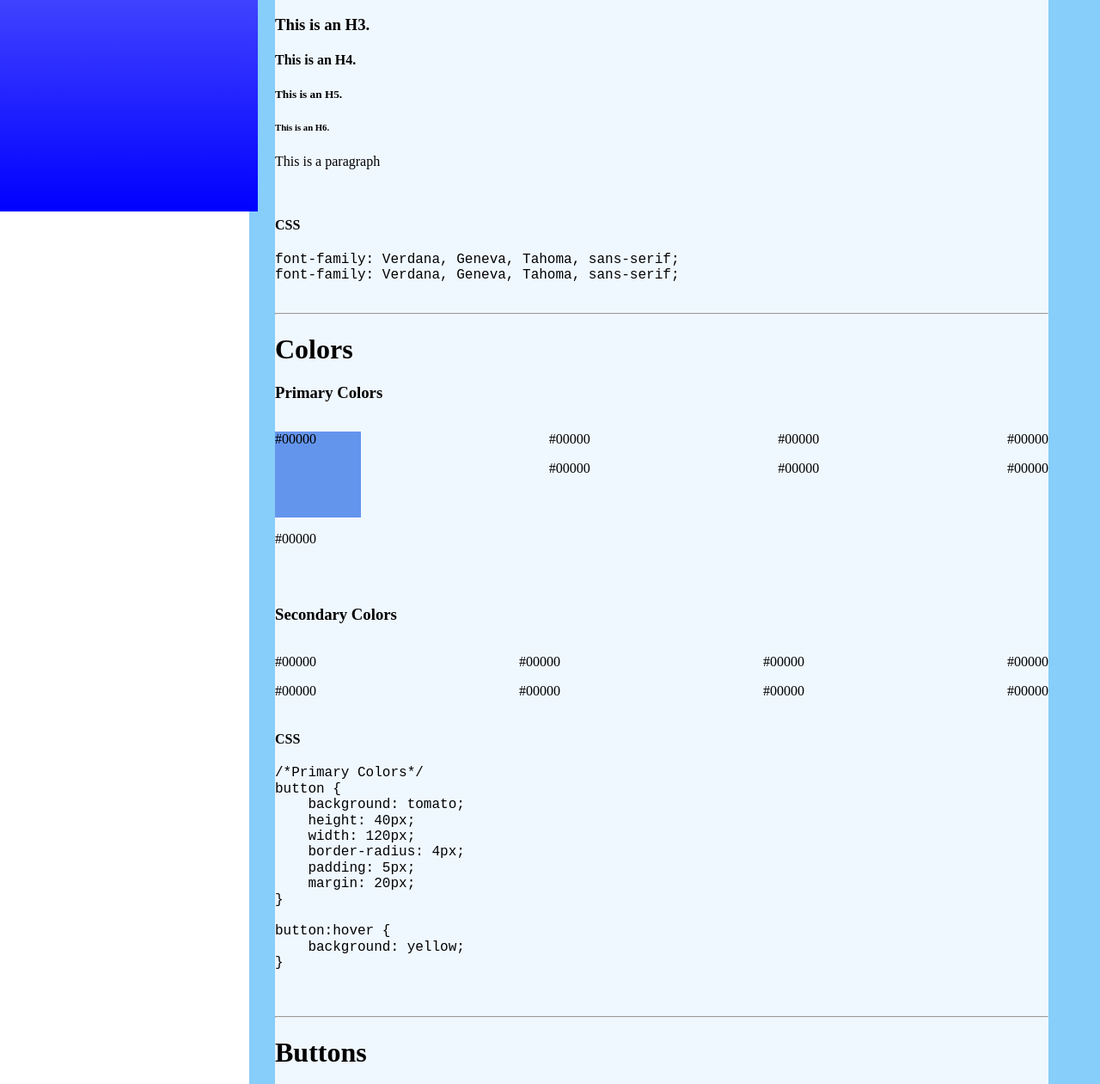
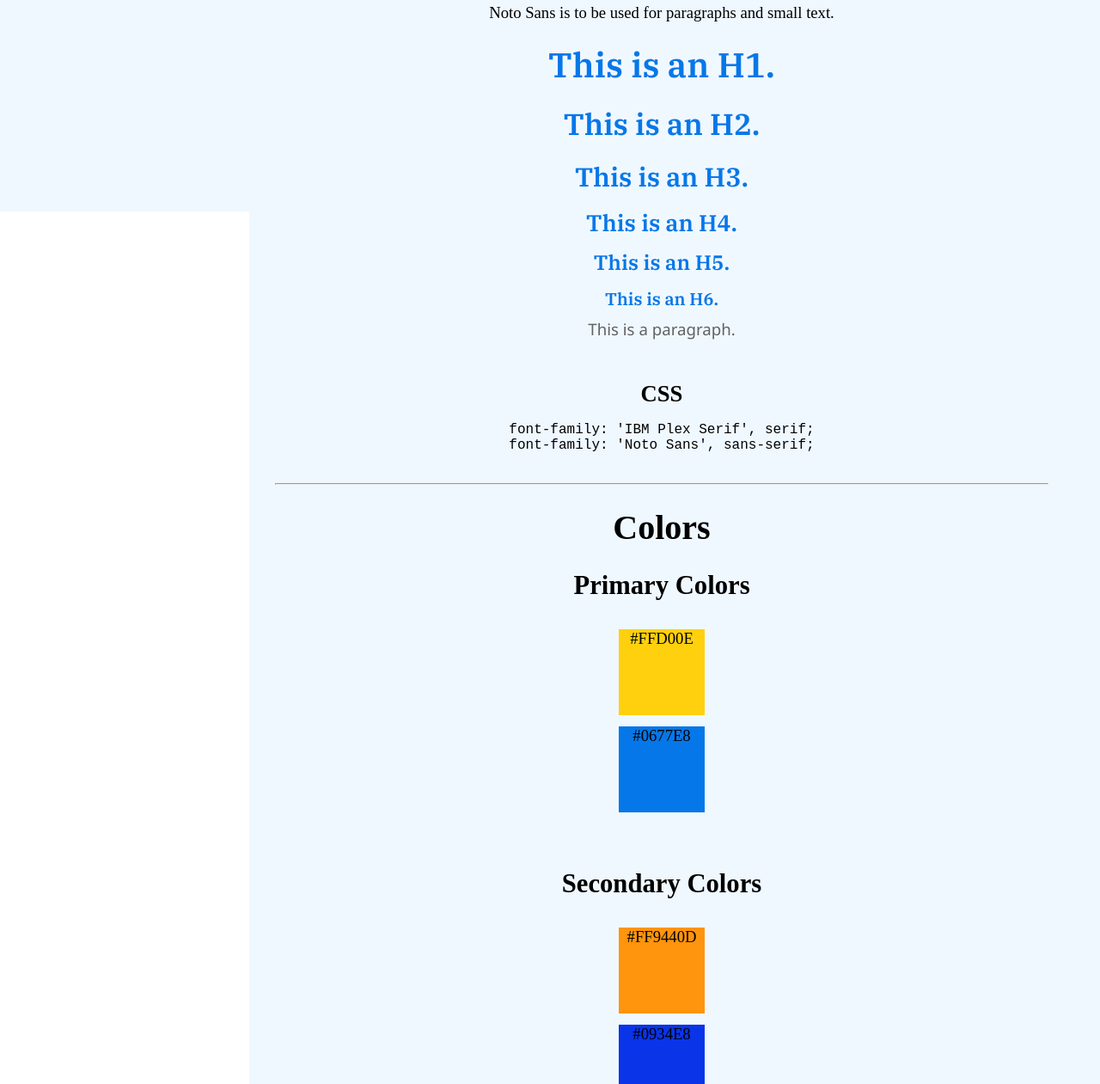
Before and after one commit to bogusmogul/Style-Guide, a plain HTML site: page index.html in a window 1280 px wide. Shown: the part 674-1935 px from the top of the page at 86% size. Drawn offline with Linux system fonts and the light colour scheme.

Commit message:
imgs upload changes to html/css files

```diff
--- a/index.html
+++ b/index.html
@@ -7,6 +7,7 @@
     <meta http-equiv="X-UA-Compatible" content="ie=edge">
     <title>Document</title>
     <!-- ======== Links to CSS ========= -->
+        <link href="https://fonts.googleapis.com/css?family=IBM+Plex+Serif:400,600|Noto+Sans" rel="stylesheet">
         <!-- Resets CSS -->
         <link rel="stylesheet" href="normalize.css">
         <!-- Resets CSS from 16.3 -->
@@ -51,13 +52,13 @@
         <!--Content Container-->
         <div class="content-container">
             <!--=========== Guidelines Section ============ -->
-            <article id="Guidelines">
+            <article>
                 <!--Header-->
-                <h1>
-                    Welcome to the USPS Government Agency Guidelines
-                </h1>
+                <center><h1 class="ibmplexserif">
+                    Welcome to the DoED Government Agency Guidelines Page
+                </h1></center>
                 <!--Copy-->
-                <p>The User Interface Style Guide is here to help maintain your brand across multiple platforms (desktop, tablet, mobile, ios, android, etc) and across multiple markets. Constant iteration requires both an efficient workflow and a well defined collection of core UI elements that can be assembled quickly. Reinventing the wheel is out and standards are in.</p>
+                <p style= "margin: 0 auto" >This style guide for the Department of Education aims to provide guidelines on maintaining cohesive branding across multiple platforms: Web, Tablet, and Mobile. </p>
             </article>
             <hr>
             <!--=========== End Guidelines Section ============ -->
@@ -76,58 +77,60 @@
             <!--=========== End Logo Section ============ -->
 
             <!--=========== Typography Section ============ -->
-            <article id="Typography">
+            <article><center>
                 <h1>
                     Typography
                 </h1>
                 <div class="type-faces">
-                    <p> The USPS uses the following two typefaces:</p>
-                    <h2 class="type-faces-02">
-                        Open Sans
+                    <h6> DoED uses the following two typefaces:</h6>
+                    <h2 class="ibmplexserif">
+                        IBM Plex Serif
                     </h2>
-                    <p> Open sans is to be used for headers.</p>
-                    <h2 class="type-faces-01">
-                        Lucida Sans
+                    <p> IBM Plex Serif is to be used for headers.</p>
+                    <h2 class="notosans">
+                        Noto Sans
                     </h2>
-                    <p> Lucida sans is to be used for headers.</p>
+                    <p> Noto Sans is to be used for paragraphs and small text.</p>
                 </div>
                 <div class="type-styles">
-                    <h1>
+                    <h1 class="ibmplexserif">
                         This is an H1.
                     </h1>
-                    <h2>
+                    <h2 class="ibmplexserif">
                         This is an H2.
                     </h2>
-                    <h3>
+                    <h3 class="ibmplexserif">
                         This is an H3.
                     </h3>
-                    <h4>
+                    <h4 class="ibmplexserif">
                         This is an H4.
                     </h4>
-                    <h5>
+                    <h5 class="ibmplexserif">
                         This is an H5.
                     </h5>
-                    <h6>
+                    <h6 class="ibmplexserif">
                         This is an H6.
                     </h6>
-                    <p> This is a paragraph</p>
+                    <p class="notosans">
+                        This is a paragraph.
+                    </p>
                 </div>
                 <br>
                 <section class="code">
                     <div>
                     <h4>CSS</h4>
                         <pre>
-font-family: Verdana, Geneva, Tahoma, sans-serif;
-font-family: Verdana, Geneva, Tahoma, sans-serif;
+font-family: 'IBM Plex Serif', serif;
+font-family: 'Noto Sans', sans-serif;
                         </pre>
                     </div>
                 </section>
-            </article>
+            </center></article>
             <hr>
             <!--=========== End Typography Section ============ -->
 
             <!--=========== Color Section ============ -->
-            <article id="Color" class="center">
+            <article id="Color" class="center"><center>
                     <h1>
                         Colors
                     </h1>
@@ -136,35 +139,12 @@ font-family: Verdana, Geneva, Tahoma, sans-serif;
                         Primary Colors
                     </h3>
                     <!--Color Palette / red-->
-                    <div class="row-container">
+                    <div class="row-container color-item">
                         <div class="color-item">
-                            <span class="color-shape color-red">
+                            <p class= "colorBox1">#FFD00E</p>
+                            <p class= "colorBox2">#0677E8</p>
+                        </div>
 
-                            </span>
-                            <p class= "colorBox">#00000</p>
-                            <p>#00000</p>
-                        </div>
-                        <div class="color-item">
-                            <span class="color-shape color-orange">
-
-                            </span>
-                            <p>#00000</p>
-                            <p>#00000</p>
-                        </div>
-                        <div class="color-item">
-                            <span class="color-shape color-yellow">
-
-                            </span>
-                            <p>#00000</p>
-                            <p>#00000</p>
-                        </div>
-                        <div class="color-item">
-                            <span class="color-shape color-green">
-
-                            </span>
-                            <p>#00000</p>
-                            <p>#00000</p>
-                        </div>
                     </div>
                     <br>
                     <!-- Secondary Colors-->
@@ -172,59 +152,25 @@ font-family: Verdana, Geneva, Tahoma, sans-serif;
                             Secondary Colors
                         </h3>
                     <!--Color Palette / red-->
-                    <div class="row-container">
+                    <div class="row-container color-item">
                         <div class="color-item">
-                            <span class="color-shape color-blue">
+                            <p class= "colorBox3">#FF9440D</p>
+                            <p class= "colorBox4">#0934E8</p>
+                        </div>
 
-                            </span>
-                            <p>#00000</p>
-                            <p>#00000</p>
-                        </div>
-                        <div class="color-item">
-                            <span class="color-shape color-purple">
+                    </div>
+                    <br>
+                    <h3>
+                        Tertiary Colors
+                    </h3>
+                <!--Color Palette / red-->
+                <div class="row-container color-item">
+                    <div class="color-item">
+                        <p class= "colorBox5">#FFAF00</p>
+                    </div>
 
-                            </span>
-                            <p>#00000</p>
-                            <p>#00000</p>
-                        </div>
-                        <div class="color-item">
-                            <span class="color-shape color-gray">
-
-                            </span>
-
-                            <p>#00000</p>
-                            <p>#00000</p>
-                        </div>
-                        <div class="color-item">
-                            <span class="color-shape color-black">
-
-                            </span>
-                            <p>#00000</p>
-                            <p>#00000</p>
-                        </div>
-                    </div>
-                    <section class="code">
-                            <div>
-                            <h4>CSS</h4>
-                                <pre>
-/*Primary Colors*/
-button {
-    background: tomato;
-    height: 40px;
-    width: 120px;
-    border-radius: 4px;
-    padding: 5px;
-    margin: 20px;
-}
-
-button:hover {
-    background: yellow;
-}
-
-                                </pre>
-                            </div>
-                        </section>
-            </article>
+                </div>
+            </center></article>
             <hr>
             <!--=========== End Color Section ============ -->
 
--- a/styles_16.3.css
+++ b/styles_16.3.css
@@ -5,7 +5,7 @@ Sets up styles for .sidebar-container
 */
 
 .sidebar-container {
-    background: linear-gradient(aliceblue, blue);
+    background: aliceblue;
     height: 100%;
     position: fixed;
     padding: 60px;
@@ -31,7 +31,7 @@ Sets up styles for .content-container
 
 /* Positions section container in relation to .sidebar-container */
 .section-container {
-  background: lightskyblue;
+  background: aliceblue;
   margin-top: 0px;
   margin-left: 290px;
   padding: 30px 30px;
@@ -67,10 +67,44 @@ Sets up styles for .content-container
 
 }
 
-.colorBox {
+.ibmplexserif {
+    font-family: 'IBM Plex Serif', serif;
+    font-weight: 600;
+    color: #0677E8;
+}
+.notosans {
+    font-family: 'Noto Sans', sans-serif;
+    color: #626262;
+}
+
+.color-item{
+    justify-content: center;
+    align-content: center;
+}
+.colorBox1 {
     height: 100px;
     width: 100px;
-    background: cornflowerblue;
+    background: #FFD00E;
+}
+.colorBox2 {
+    height: 100px;
+    width: 100px;
+    background: #0677E8;
+}
+.colorBox3 {
+    height: 100px;
+    width: 100px;
+    background: #FF940D;
+}
+.colorBox4 {
+    height: 100px;
+    width: 100px;
+    background: #0934E8;
+}
+.colorBox5 {
+    height: 100px;
+    width: 100px;
+    background: #FFAF00;
 }
 
 .row-container-around {
@@ -121,7 +155,7 @@ BONUS: Sets up styles for mobile breakpoint
 
     /* Defines mobile container content */
     .section-container {
-        background: lightskyblue;
+        background: aliceblue;
         margin-top: 60px;
         margin-left: 0px;
         height: 100%;
@@ -129,8 +163,10 @@ BONUS: Sets up styles for mobile breakpoint
 
     /* Sets Type Styles */
     h1 {
-        font-size: 1.6em;
+        font-size: 1.6em\;
         }
+
+
 
 
     .row-container-no-wrap {
```
Also changed, not shown: doed_imgs/ed_banner_ipad.jpg (added), doed_imgs/ed_banner_iphone.jpg (added), doed_imgs/ed_banner_web.jpg (added), doed_imgs/ed_imgs.jpg (added), doed_imgs/ed_logoblue.jpg (added), doed_imgs/ed_logowhite.jpg (added), doed_imgs/ed_textlogoblue.jpg (added), doed_imgs/ed_textlogowhite.jpg (added), normalize.css, styles.css (deleted), 1 other file.
